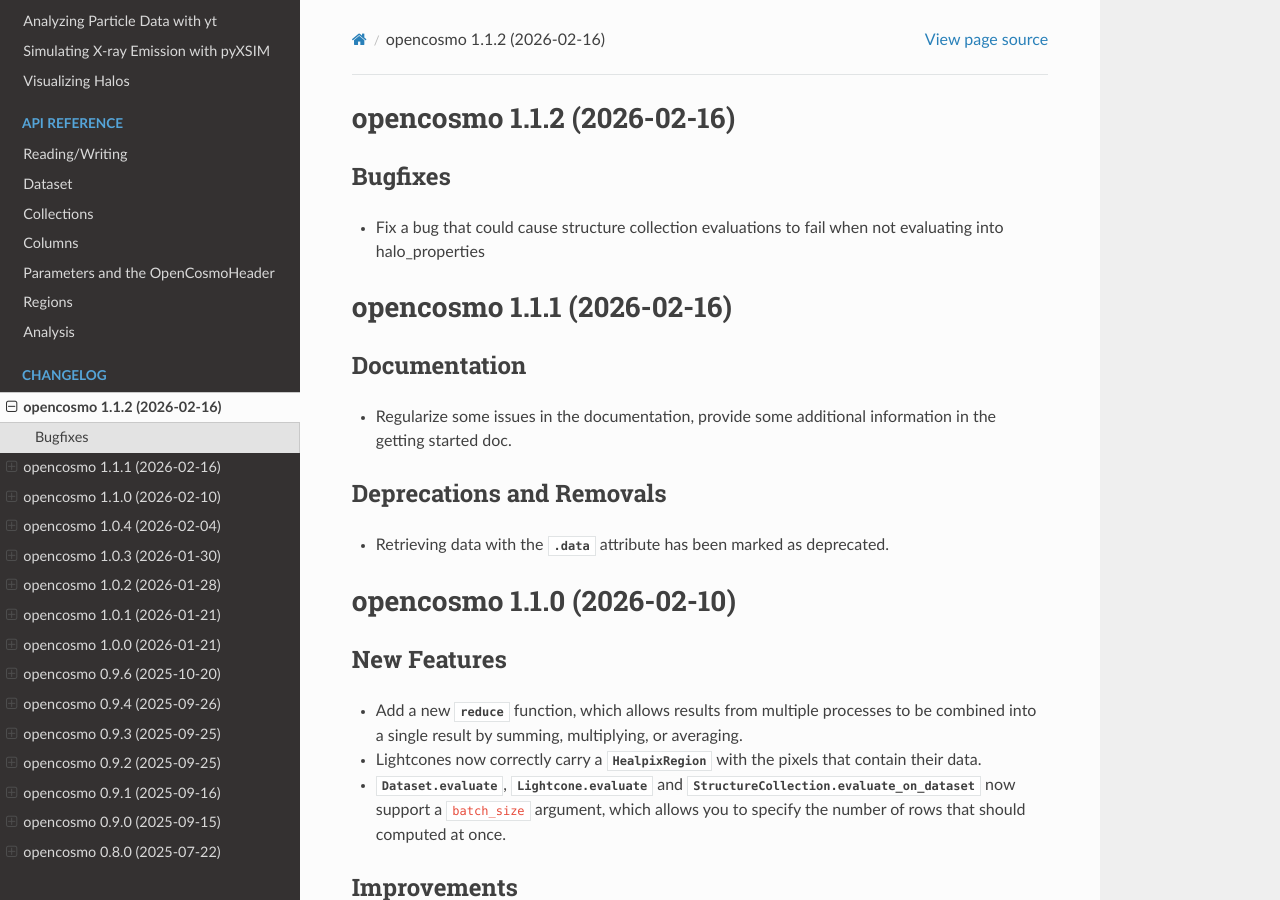
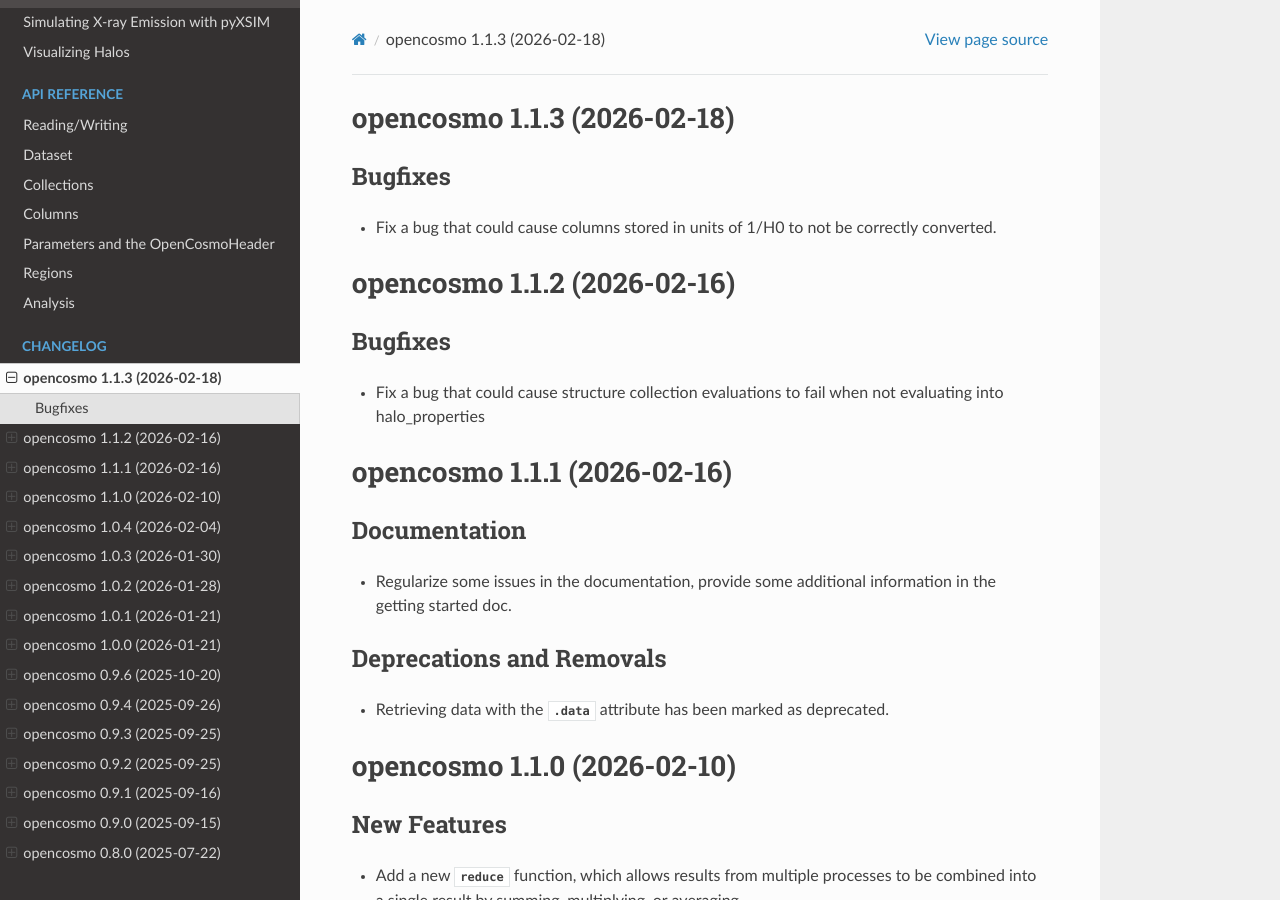
Before and after one commit to ArgonneCPAC/OpenCosmo, a Sphinx documentation site: the page built from docs/source/changelog.rst, in a window 1280 px wide and 900 px high. Built offline with Sphinx 7.4.7 and the Read the Docs theme 3.1.0, drawn with Linux system fonts in a browser that asks for light colours.

Commit message:
Bump to 1.1.3, render changelog

```diff
--- a/changes/+e40f0009.bugfix.rst
+++ /dev/null
@@ -1 +0,0 @@
-Fix a bug that could cause columns stored in units of 1/H0 to not be correctly converted.
--- a/docs/source/changelog.rst
+++ b/docs/source/changelog.rst
@@ -1,3 +1,12 @@
+opencosmo 1.1.3 (2026-02-18)
+============================
+
+Bugfixes
+--------
+
+- Fix a bug that could cause columns stored in units of 1/H0 to not be correctly converted.
+
+
 opencosmo 1.1.2 (2026-02-16)
 ===============================
 
--- a/docs/source/conf.py
+++ b/docs/source/conf.py
@@ -9,7 +9,7 @@
 project = "OpenCosmo"
 copyright = "2026, OpenCosmo Team"
 author = "OpenCosmo Team"
-release = "1.1.2"
+release = "1.1.3"
 
 # -- General configuration ---------------------------------------------------
 # https://www.sphinx-doc.org/en/master/usage/configuration.html#general-configuration
--- a/pyproject.toml
+++ b/pyproject.toml
@@ -1,6 +1,6 @@
 [project]
 name = "opencosmo"
-version = "1.1.2"
+version = "1.1.3"
 description = "OpenCosmo Python Toolkit"
 authors = [
   { name = "Patrick Wells", email = "pwells@anl.gov" },
--- a/src/opencosmo/__init__.py
+++ b/src/opencosmo/__init__.py
@@ -9,7 +9,7 @@ from .dataset import Dataset
 from .io import open, write
 from .spatial import make_box, make_cone
 
-__version__ = "1.1.2"
+__version__ = "1.1.3"
 
 __all__ = [
     "write",
```
